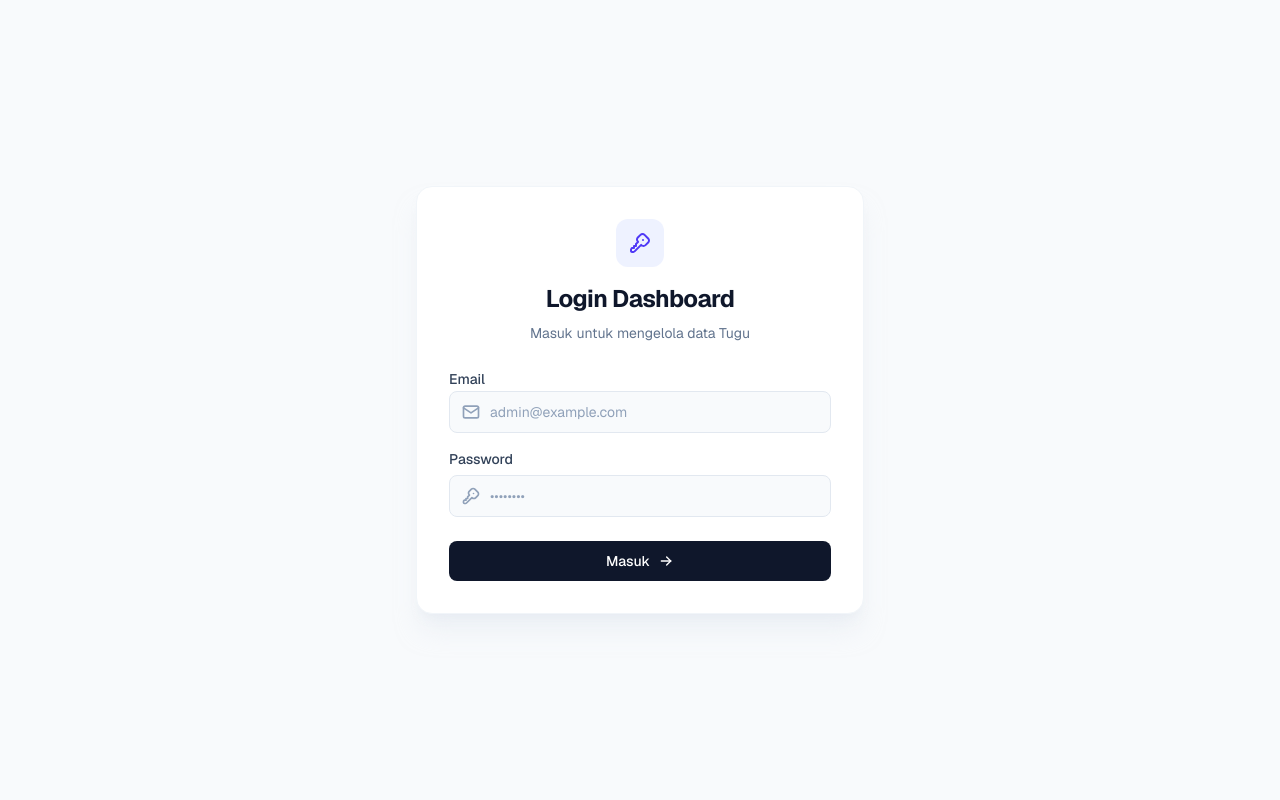
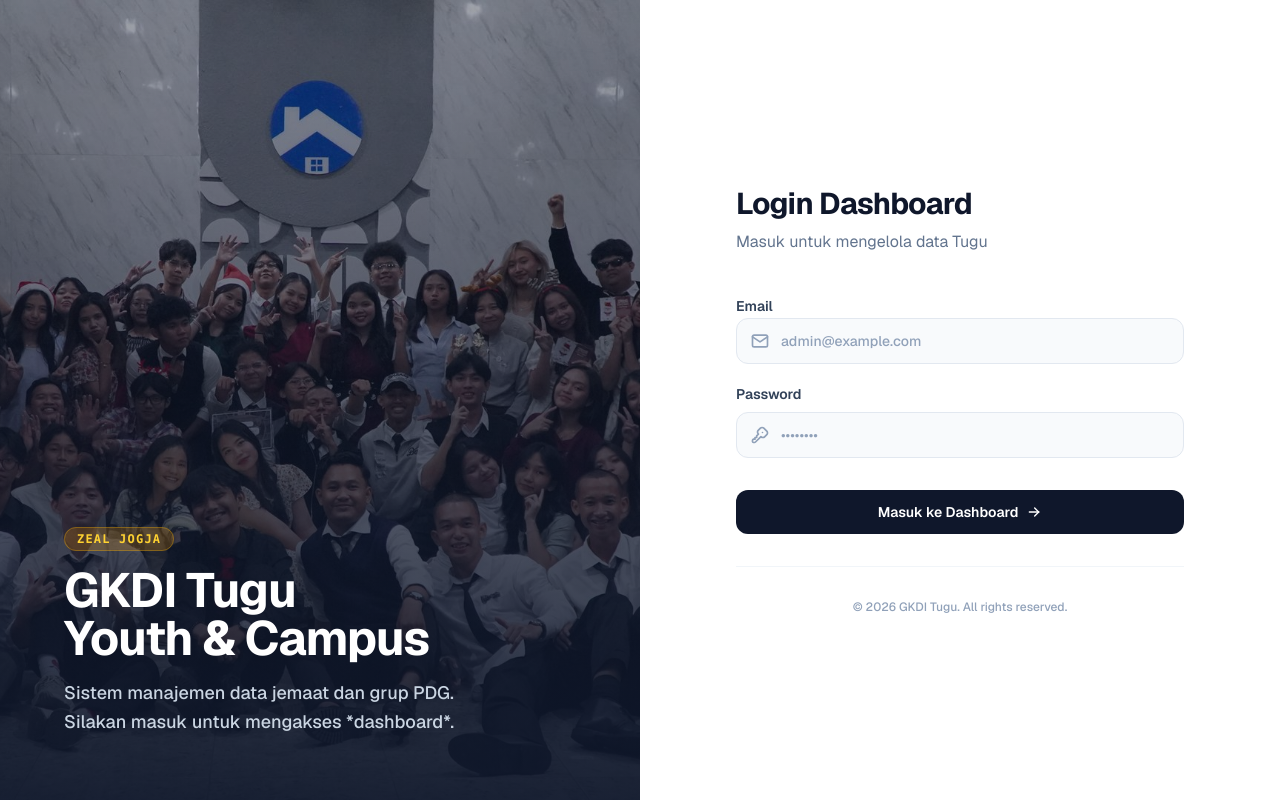
Before and after one commit to agadape/Zeal_pilar, a Next.js app: page /login in a window 1280 px wide. Built offline with nearby package versions, Linux system fonts and the light colour scheme.

Commit message:
feat: redesign login page with premium split-screen layout and compressed background image

```diff
--- a/src/app/login/page.tsx
+++ b/src/app/login/page.tsx
@@ -17,36 +17,58 @@
   )
 
   return (
-    <div className="min-h-screen bg-slate-50 flex items-center justify-center p-4 selection:bg-indigo-500 selection:text-white">
-      <div className="w-full max-w-md bg-white rounded-2xl shadow-xl shadow-slate-200/50 border border-slate-100 overflow-hidden">
-        {/* Header */}
-        <div className="p-8 pb-6 text-center">
-          <div className="mx-auto w-12 h-12 bg-indigo-50 rounded-xl flex items-center justify-center mb-4">
-            <IconKey className="w-6 h-6 text-indigo-600" />
+    <div className="min-h-screen flex bg-white selection:bg-indigo-500 selection:text-white">
+      {/* Left Column: Image Background */}
+      <div className="hidden lg:flex lg:w-1/2 relative overflow-hidden bg-slate-900">
+        <div
+          className="absolute inset-0 bg-cover bg-center bg-no-repeat opacity-60"
+          style={{ backgroundImage: `url('/login-bg.jpg')` }}
+        />
+        <div className="absolute inset-0 bg-gradient-to-t from-slate-900/90 via-slate-900/40 to-transparent" />
+
+        <div className="relative z-10 w-full h-full flex flex-col justify-end p-12 lg:p-16 text-white">
+          <div className="mb-4">
+            <span className="px-3 py-1 bg-amber-500/20 border border-amber-400/30 text-amber-300 font-mono text-xs font-bold uppercase tracking-widest rounded-full backdrop-blur-sm">
+              Zeal Jogja
+            </span>
           </div>
-          <h1 className="text-2xl font-bold text-slate-900 tracking-tight">Login Dashboard</h1>
-          <p className="text-slate-500 mt-2 text-sm">Masuk untuk mengelola data Tugu</p>
+          <h1 className="text-4xl lg:text-5xl font-bold tracking-tight mb-4">
+            GKDI Tugu<br />Youth & Campus
+          </h1>
+          <p className="text-slate-300 text-lg max-w-md font-medium leading-relaxed">
+            Sistem manajemen data jemaat dan grup PDG. Silakan masuk untuk mengakses *dashboard*.
+          </p>
         </div>
+      </div>
 
-        {/* Form */}
-        <form action={formAction} className="p-8 pt-0">
-          <div className="space-y-4">
+      {/* Right Column: Form */}
+      <div className="w-full lg:w-1/2 flex items-center justify-center p-6 sm:p-12">
+        <div className="w-full max-w-md">
+          <div className="mb-10 text-center lg:text-left">
+            <div className="inline-flex lg:hidden mb-6 items-center justify-center w-12 h-12 bg-indigo-50 rounded-xl">
+              <IconKey className="w-6 h-6 text-indigo-600" />
+            </div>
+            <h2 className="text-3xl font-bold text-slate-900 tracking-tight">Login Dashboard</h2>
+            <p className="text-slate-500 mt-2">Masuk untuk mengelola data Tugu</p>
+          </div>
+
+          <form action={formAction} className="space-y-5">
             {/* Error Message */}
             {state.error && (
-              <div className="bg-red-50 border border-red-100 text-red-600 px-4 py-3 rounded-lg text-sm flex gap-3 items-center">
-                <IconAlertCircle className="w-5 h-5 shrink-0" />
-                <p>{state.error}</p>
+              <div className="bg-red-50 border border-red-100 text-red-600 px-4 py-3 rounded-xl text-sm flex gap-3 items-start shadow-sm">
+                <IconAlertCircle className="w-5 h-5 shrink-0 mt-0.5" />
+                <p className="leading-relaxed">{state.error}</p>
               </div>
             )}
 
             {/* Email Field */}
-            <div className="space-y-1.5">
-              <label className="text-sm font-medium text-slate-700" htmlFor="email">
+            <div className="space-y-2">
+              <label className="text-sm font-semibold text-slate-700" htmlFor="email">
                 Email
               </label>
-              <div className="relative">
-                <div className="absolute inset-y-0 left-0 pl-3 flex items-center pointer-events-none">
-                  <IconMail className="h-5 w-5 text-slate-400" />
+              <div className="relative group">
+                <div className="absolute inset-y-0 left-0 pl-3.5 flex items-center pointer-events-none transition-colors group-focus-within:text-indigo-600">
+                  <IconMail className="h-5 w-5 text-slate-400 group-focus-within:text-indigo-600 transition-colors" />
                 </div>
                 <input
                   id="email"
@@ -54,21 +76,21 @@
                   type="email"
                   required
                   placeholder="admin@example.com"
-                  className="w-full pl-10 pr-4 py-2.5 bg-slate-50 border border-slate-200 rounded-lg text-sm text-slate-900 focus:outline-none focus:ring-2 focus:ring-indigo-500/20 focus:border-indigo-500 transition-all placeholder:text-slate-400"
+                  className="w-full pl-11 pr-4 py-3 bg-slate-50 hover:bg-slate-100 border border-slate-200 rounded-xl text-sm text-slate-900 focus:outline-none focus:ring-2 focus:ring-indigo-500/20 focus:border-indigo-600 focus:bg-white transition-all placeholder:text-slate-400 font-medium"
                 />
               </div>
             </div>
 
             {/* Password Field */}
-            <div className="space-y-1.5">
+            <div className="space-y-2">
               <div className="flex items-center justify-between">
-                <label className="text-sm font-medium text-slate-700" htmlFor="password">
+                <label className="text-sm font-semibold text-slate-700" htmlFor="password">
                   Password
                 </label>
               </div>
-              <div className="relative">
-                <div className="absolute inset-y-0 left-0 pl-3 flex items-center pointer-events-none">
-                  <IconKey className="h-5 w-5 text-slate-400" />
+              <div className="relative group">
+                <div className="absolute inset-y-0 left-0 pl-3.5 flex items-center pointer-events-none">
+                  <IconKey className="h-5 w-5 text-slate-400 group-focus-within:text-indigo-600 transition-colors" />
                 </div>
                 <input
                   id="password"
@@ -76,7 +98,7 @@
                   type="password"
                   required
                   placeholder="••••••••"
-                  className="w-full pl-10 pr-4 py-2.5 bg-slate-50 border border-slate-200 rounded-lg text-sm text-slate-900 focus:outline-none focus:ring-2 focus:ring-indigo-500/20 focus:border-indigo-500 transition-all placeholder:text-slate-400"
+                  className="w-full pl-11 pr-4 py-3 bg-slate-50 hover:bg-slate-100 border border-slate-200 rounded-xl text-sm text-slate-900 focus:outline-none focus:ring-2 focus:ring-indigo-500/20 focus:border-indigo-600 focus:bg-white transition-all placeholder:text-slate-400 font-medium"
                 />
               </div>
             </div>
@@ -85,19 +107,25 @@
             <button
               type="submit"
               disabled={isPending}
-              className="w-full mt-6 bg-slate-900 hover:bg-slate-800 text-white font-medium py-2.5 px-4 rounded-lg text-sm transition-all flex items-center justify-center gap-2 group disabled:opacity-70 disabled:cursor-not-allowed"
+              className="w-full mt-8 bg-slate-900 hover:bg-indigo-600 hover:shadow-lg hover:shadow-indigo-500/30 text-white font-semibold py-3 px-4 rounded-xl text-sm transition-all flex items-center justify-center gap-2 group disabled:opacity-70 disabled:cursor-not-allowed disabled:hover:bg-slate-900 disabled:hover:shadow-none"
             >
               {isPending ? (
                 <div className="w-5 h-5 border-2 border-white/20 border-t-white rounded-full animate-spin" />
               ) : (
                 <>
-                  <span>Masuk</span>
+                  <span>Masuk ke Dashboard</span>
                   <IconArrowRight className="w-4 h-4 group-hover:translate-x-1 transition-transform" />
                 </>
               )}
             </button>
+          </form>
+
+          <div className="mt-8 pt-8 border-t border-slate-100 text-center">
+            <p className="text-xs text-slate-400 font-medium">
+              &copy; {new Date().getFullYear()} GKDI Tugu. All rights reserved.
+            </p>
           </div>
-        </form>
+        </div>
       </div>
     </div>
   )
```
Also changed, not shown: public/login-bg.jpg (added), 1 other file (tests, documents, lock files or other folders).
